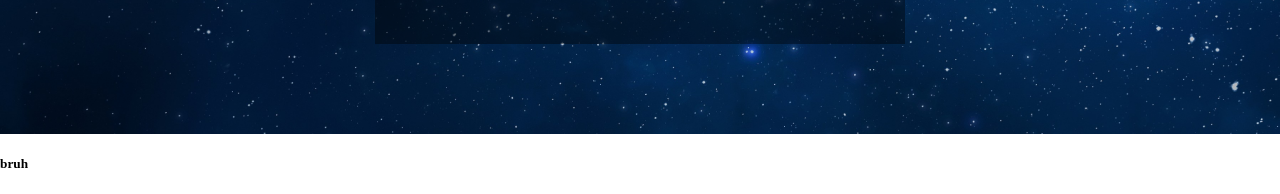
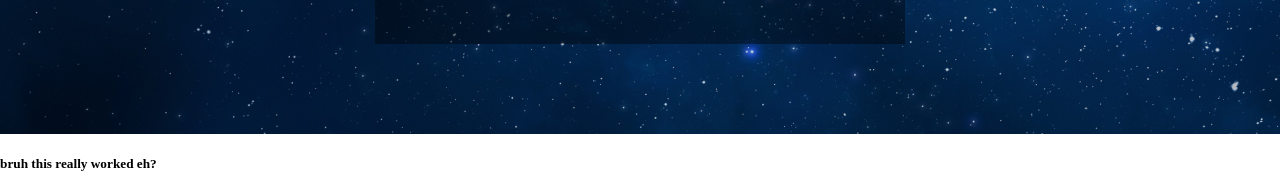
Before and after one commit to LucasJarrett/Website, a plain HTML site: page index.html in a window 1280 px wide. Shown: the part 636-830 px from the top of the page. Drawn offline with Linux system fonts and the light colour scheme.

Commit message:
did this work

```diff
--- a/index.html
+++ b/index.html
@@ -30,6 +30,6 @@
         <br><br><br><br><br>
     </header>
     <body>
-        <h5>bruh</h5>
+        <h5>bruh this really worked eh?</h5>
     </body>
 </html>
```
